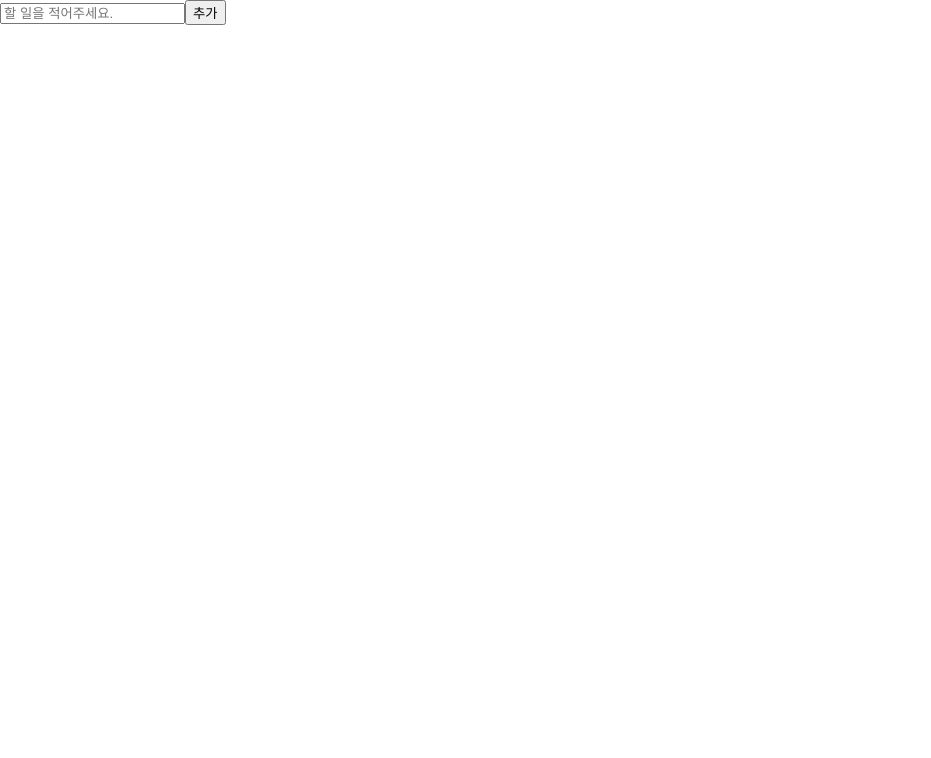
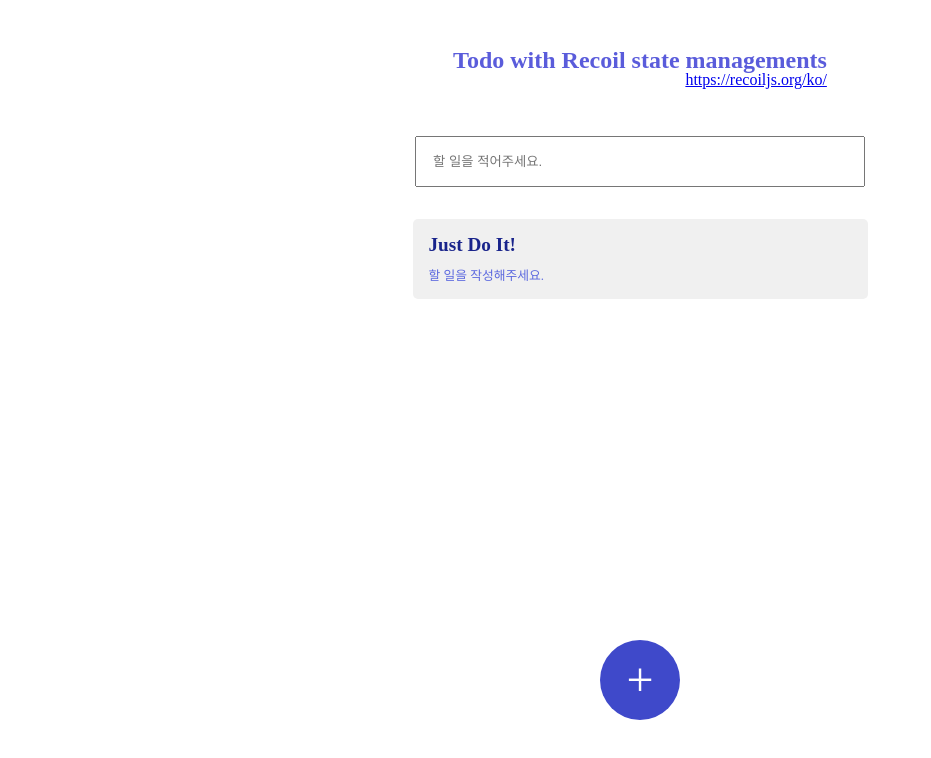
Before and after one commit to sangjunRay/Recoil-practice, a React (Create React App) app: page / in a window 1280 px wide. Shown: the top 758 px of the page, without its empty margins (0-931 px from the left). Built offline with nearby package versions, Linux system fonts and the light colour scheme.

Commit message:
styling with styled-components

```diff
--- a/src/App.tsx
+++ b/src/App.tsx
@@ -8,7 +8,9 @@ const Globalstyled = createGlobalStyle`
    v2.0 | 20110126
    License: none (public domain)
 */
-
+* {
+	box-sizing: border-box;
+}
 html, body, div, span, applet, object, iframe,
 h1, h2, h3, h4, h5, h6, p, blockquote, pre,
 a, abbr, acronym, address, big, cite, code,
--- /dev/null
+++ b/src/common/font.tsx
@@ -0,0 +1,15 @@
+import styled from "styled-components";
+
+interface IFont {
+    fontSize: string;
+    fontWeight: string;
+    fontColor: string;
+    marginRight?: string;
+}
+
+export const Font = styled.p<IFont>`
+    font-size: ${props => props.fontSize};
+    font-weight: ${props => props.fontWeight};
+    color: ${props => props.fontColor};
+    margin-right: ${props => props.marginRight};
+`
--- a/src/components/CreateToDo.tsx
+++ b/src/components/CreateToDo.tsx
@@ -1,10 +1,43 @@
 import { useForm } from "react-hook-form";
 import { useSetRecoilState } from "recoil";
+import styled from "styled-components";
 import { toDoState } from "../atom";
 
 interface IForm {
   toDo: string;
 }
+
+const Form = styled.form`
+    display: flex;
+    justify-content: center;
+    align-items: center;
+    width: 450px;
+`
+
+const Input = styled.input`
+    padding: 1rem;
+    width: 100%;
+    margin-bottom: 2rem;
+`
+
+const AddButton = styled.button`
+    all: unset;
+    display: flex;
+    color: white;
+    background-color: #3f49ca;
+    cursor: pointer;
+    width: 80px;
+    height: 80px;
+    align-items: center;
+    justify-content: center;
+    border-radius: 100%;
+    font-size: 3rem;
+    position: fixed;
+    bottom: 5rem;
+    :hover {
+        opacity: 0.8;
+    }
+`
 
 const CreateToDo = () => {
   const setToDos = useSetRecoilState(toDoState);
@@ -16,15 +49,14 @@ const CreateToDo = () => {
     ]);
   };
   return (
-    <div>
-      <form onSubmit={handleSubmit(handleValid)}>
-        <input
+      <Form onSubmit={handleSubmit(handleValid)}>
+        <Input
           {...register("toDo", { required: "작성해야합니다." })}
           placeholder="할 일을 적어주세요."
+          autoComplete='off'
         />
-        <button>추가</button>
-      </form>
-    </div>
+        <AddButton>+</AddButton>
+      </Form>
   );
 };
 
--- a/src/components/ToDo.tsx
+++ b/src/components/ToDo.tsx
@@ -1,10 +1,23 @@
+import styled from "styled-components";
 import { IToDo } from "../atom";
+import { Font } from "../common/font";
+
+const TodoStyle = styled.li`
+  display: flex;
+  width: 450px;
+  margin: 0.5rem;
+`;
 
 const ToDo = ({ text, category, id }: IToDo) => {
   return (
-    <li key={id}>
-      {text} {category}
-    </li>
+    <TodoStyle key={id}>
+      <Font fontSize="1rem" fontWeight="700" fontColor="black" marginRight='1rem'>
+        {text}
+      </Font>
+      <Font fontSize="0.8rem" fontWeight="400" fontColor="#36a36d">
+        {category}
+      </Font>
+    </TodoStyle>
   );
 };
 
--- a/src/components/TodoList.tsx
+++ b/src/components/TodoList.tsx
@@ -1,17 +1,58 @@
 import { useRecoilValue } from "recoil";
+import styled from "styled-components";
 import { toDoState } from "../atom";
+import { Font } from "../common/font";
 import CreateToDo from "./CreateToDo";
 import ToDo from "./ToDo";
+
+const Container = styled.section`
+  display: flex;
+  justify-content: center;
+  align-items: center;
+  flex-direction: column;
+`;
+
+const Header = styled.header`
+  display: flex;
+  justify-content: center;
+  align-items: flex-end;
+  padding: 3rem;
+  flex-direction: column;
+`;
+
+const ToDoContainer = styled.section`
+  width: 455px;
+  background-color: rgb(240, 240, 240);
+  padding: 1rem;
+  box-sizing: border-box;
+  border-radius: 5px;
+`;
 
 const TodoList = () => {
   const toDos = useRecoilValue(toDoState);
   return (
-    <div>
+    <Container>
+      <Header>
+        <Font fontSize="1.5rem" fontColor="#5a5cdb" fontWeight="700">
+          Todo with Recoil state managements
+        </Font>
+        <a href="https://recoiljs.org/ko/">https://recoiljs.org/ko/</a>
+      </Header>
       <CreateToDo />
-      {toDos.map((todo) => (
-        <ToDo key={todo.id} text={todo.text} id={+todo.category} category={todo.category} />
-      ))}
-    </div>
+      <ToDoContainer style={{ boxSizing: "border-box" }}>
+      <Font style={{marginBottom:'1rem'}} fontSize='1.2rem' fontWeight='600' fontColor='#19248b'>Just Do It!</Font>
+        {toDos[0]
+          ? toDos.map((todo) => (
+              <ToDo
+                key={todo.id}
+                text={todo.text}
+                id={+todo.category}
+                category={todo.category}
+              />
+            ))
+          : <Font fontSize='0.8rem' fontWeight='400' fontColor='#5c69df'>할 일을 작성해주세요.</Font>}
+      </ToDoContainer>
+    </Container>
   );
 };
 
```
